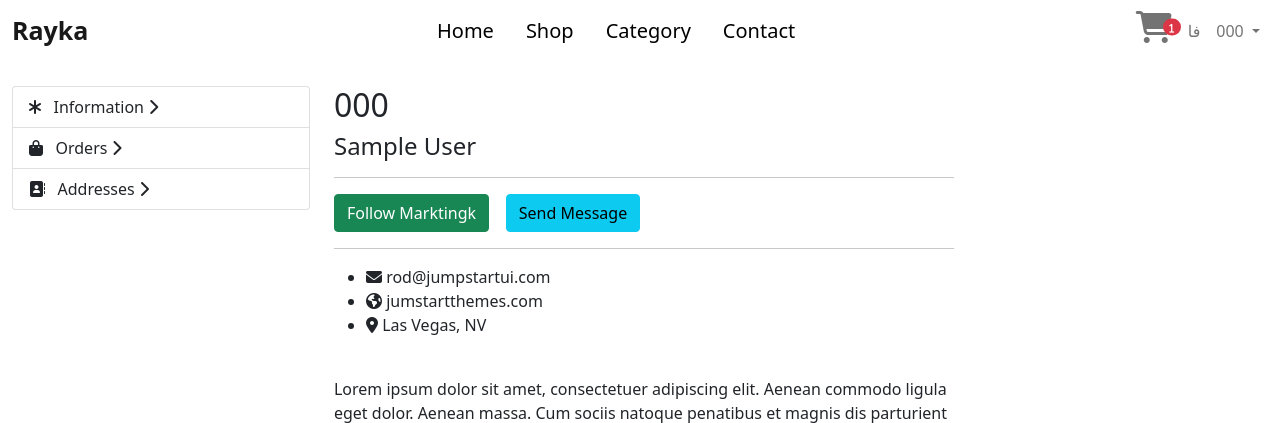
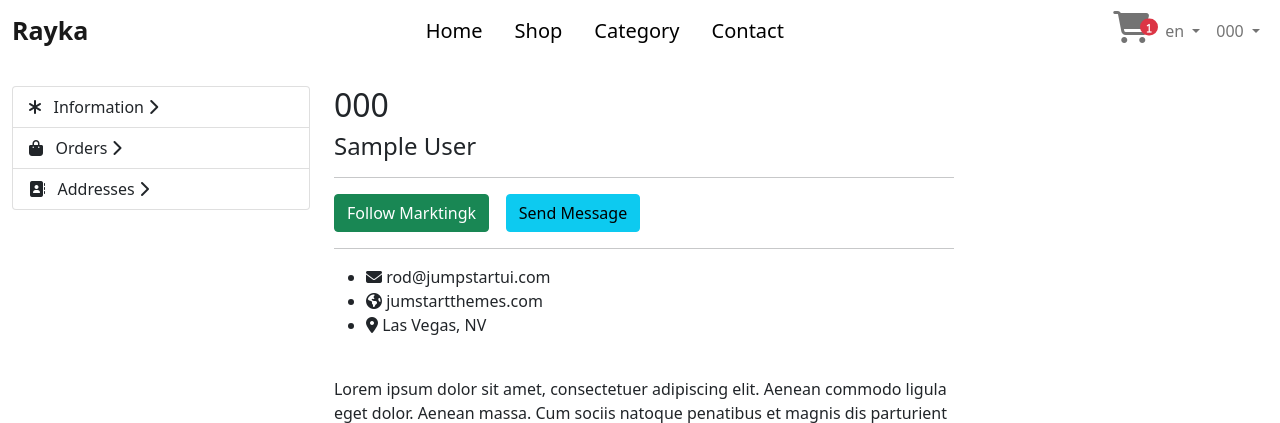
Before and after one commit to Ali-esm/online_shop, a Django app: page /customer/profile/ in a window 1280 px wide. Shown: the top 423 px of the page. Run offline with Django 4.2, Linux system fonts and the light colour scheme; a user stored in the database is signed in; tables that the repository leaves empty hold one stand-in row (values such as "Sample post"); some libraries are stand-ins or nearby versions.

Commit message:
feat: implement navbar switch language

```diff
--- a/templates/layout/__navbar.html
+++ b/templates/layout/__navbar.html
@@ -1,8 +1,10 @@
 {% load i18n %}
-
+{% get_current_language as CURRENT_LANG %}
+{% get_available_languages as LANGS %}
+{% get_language_info_list for LANGS as languages %}
 <div class="container-fluid p-0 m-0">
-    <div class="row p-0 ">
-        <div class="col-12 col-lg-12 p-0 m-0">
+    <div class="row p-0">
+        <div class="col col-lg-12 p-0 m-0">
             <nav class="navbar navbar-expand navbar-light bg-light bg-white sticky-top p-0">
           <div class="container-fluid justify-content-between">
               <a class="navbar-brand" style="font-weight: bold; font-size: 25px" href="#">
@@ -64,16 +66,28 @@
                             </i>
                         </a>
                     </li>
+                    <li class="nav-item dropdown">
+                        <a href="" class="nav-link dropdown-toggle" id="navbarDropdown" role="button" data-bs-toggle="dropdown" aria-expanded="false">
+                            {{ CURRENT_LANG }}
+                        </a>
+                        <ul class="dropdown-menu" aria-labelledby="navbarDropdown">
+                            {% for lang in languages %}
                                 <li>
-                        <a class="nav-link" href="">{% if CUREENT_LANG == 'en' %}فا{% else %}En{% endif %}</a>
+                                    <a class="dropdown-item" href="/{{ lang.code }}/" {% if lang.code == CURRENT_LANG %} class="selected" {% endif %}>
+                                        {{ lang.name_local }}
+                                    </a>
                                 </li>
+                            {% endfor %}
+                        </ul>
+                    </li>
+
                     {% if  request.user.is_authenticated%}
                         <li class="nav-item dropdown">
                           <a class="nav-link dropdown-toggle" href="#" id="navbarDropdown" role="button" data-bs-toggle="dropdown" aria-expanded="false">
                               {{ user.phone_number }}
                           </a>
                           <ul class="dropdown-menu" aria-labelledby="navbarDropdown">
-                                <li><a class="dropdown-item" href="#profile">{% trans "profile" %}</a></li>
+                            <li><a class="dropdown-item" href="{% url 'customer:profile_view' %}">{% trans "profile" %}</a></li>
                             <li><hr class="dropdown-divider"></li>
                             <li><a class="dropdown-item" href="{% url "customer:logout_view" %}">{% trans "logout" %}</a></li>
                           </ul>
```
Lines whose indentation alone changed are shown as unchanged.
